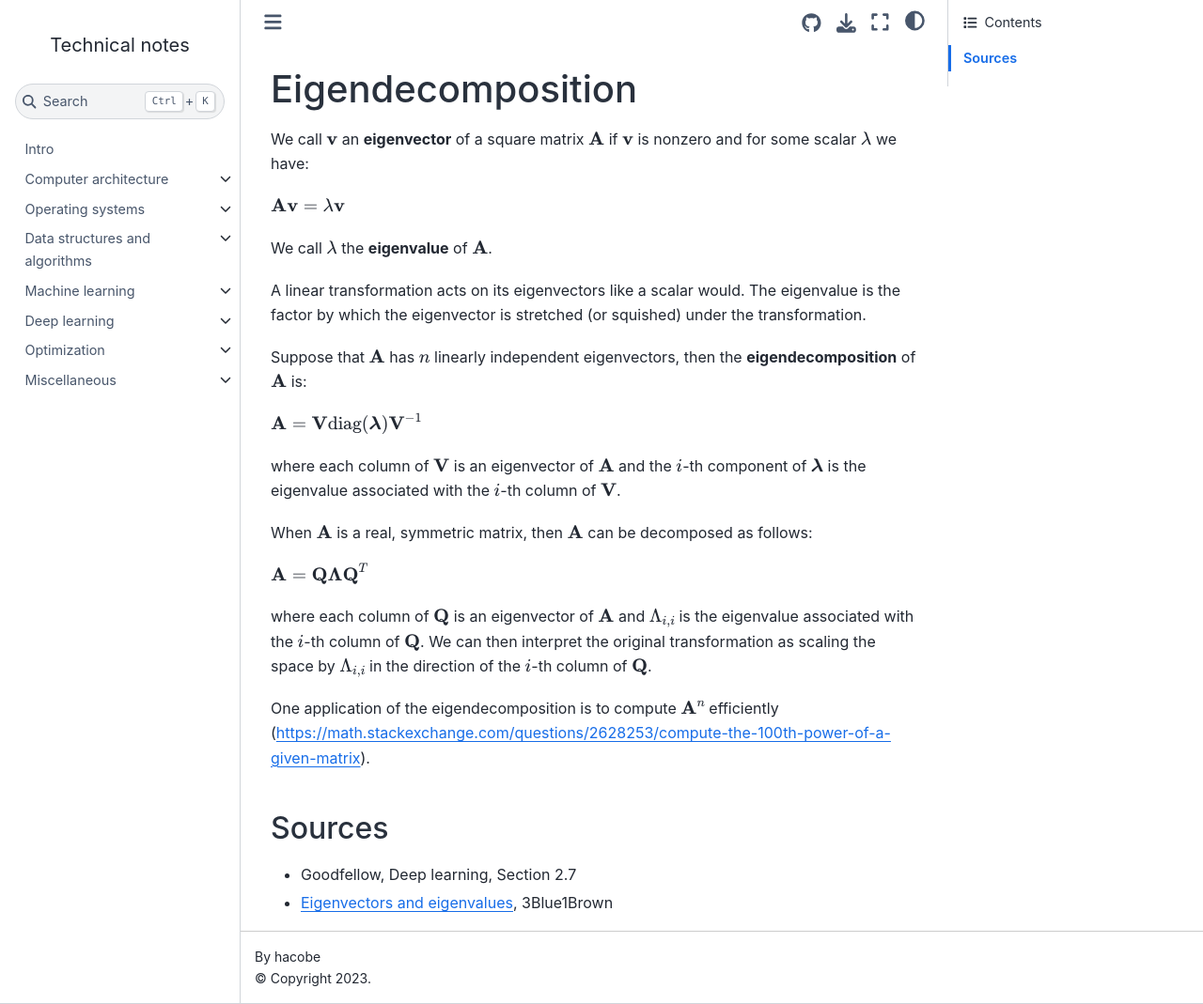
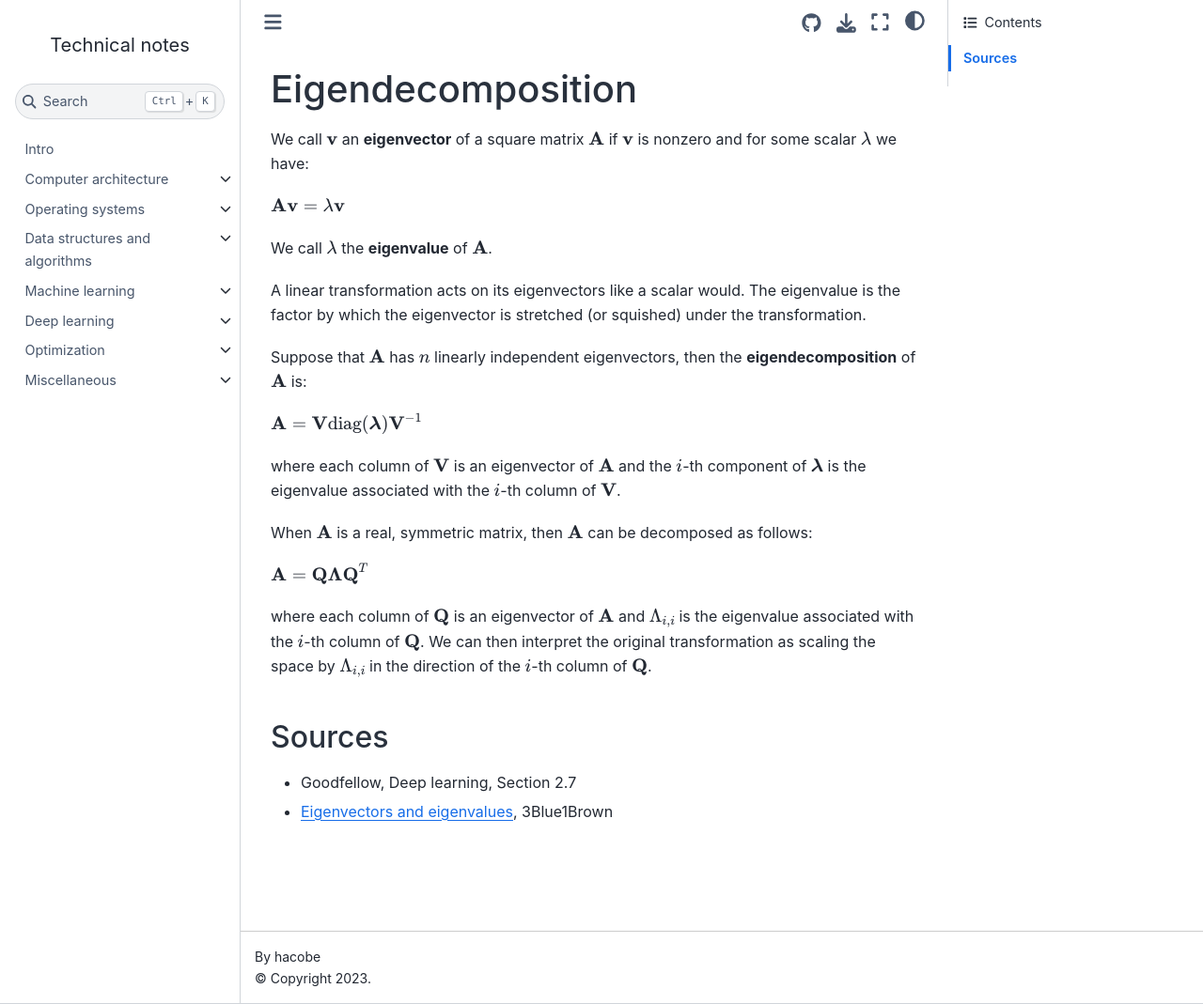
Before and after one commit to hacobe/notes, a Jupyter Book: the page built from eigendecomposition.md, in a window 1280 px wide and 1069 px high. Shown: the whole window at 94% size. Built offline with Jupyter Book 1.0.4 settings and Sphinx 7.4.7 and the Sphinx Book theme 1.1.4, drawn with Linux system fonts in a browser that asks for light colours; pages that are not in the unit, such as notebooks, are missing from menus.

Commit message:
Minor updates

```diff
--- a/eigendecomposition.md
+++ b/eigendecomposition.md
@@ -20,8 +20,6 @@ $\textbf{A} = \textbf{Q} \boldsymbol{\Lambda} \textbf{Q}^T$
 
 where each column of $\textbf{Q}$ is an eigenvector of $\textbf{A}$ and $\Lambda_{i,i}$ is the eigenvalue associated with the $i$-th column of $\textbf{Q}$. We can then interpret the original transformation as scaling the space by $\Lambda_{i,i}$ in the direction of the $i$-th column of $\textbf{Q}$.
 
-One application of the eigendecomposition is to compute $\textbf{A}^n$ efficiently (https://math.stackexchange.com/questions/2628253/compute-the-100th-power-of-a-given-matrix).
-
 ## Sources
 
 * Goodfellow, Deep learning, Section 2.7
```
Also changed, not shown: Basic comparison sorting.ipynb.
